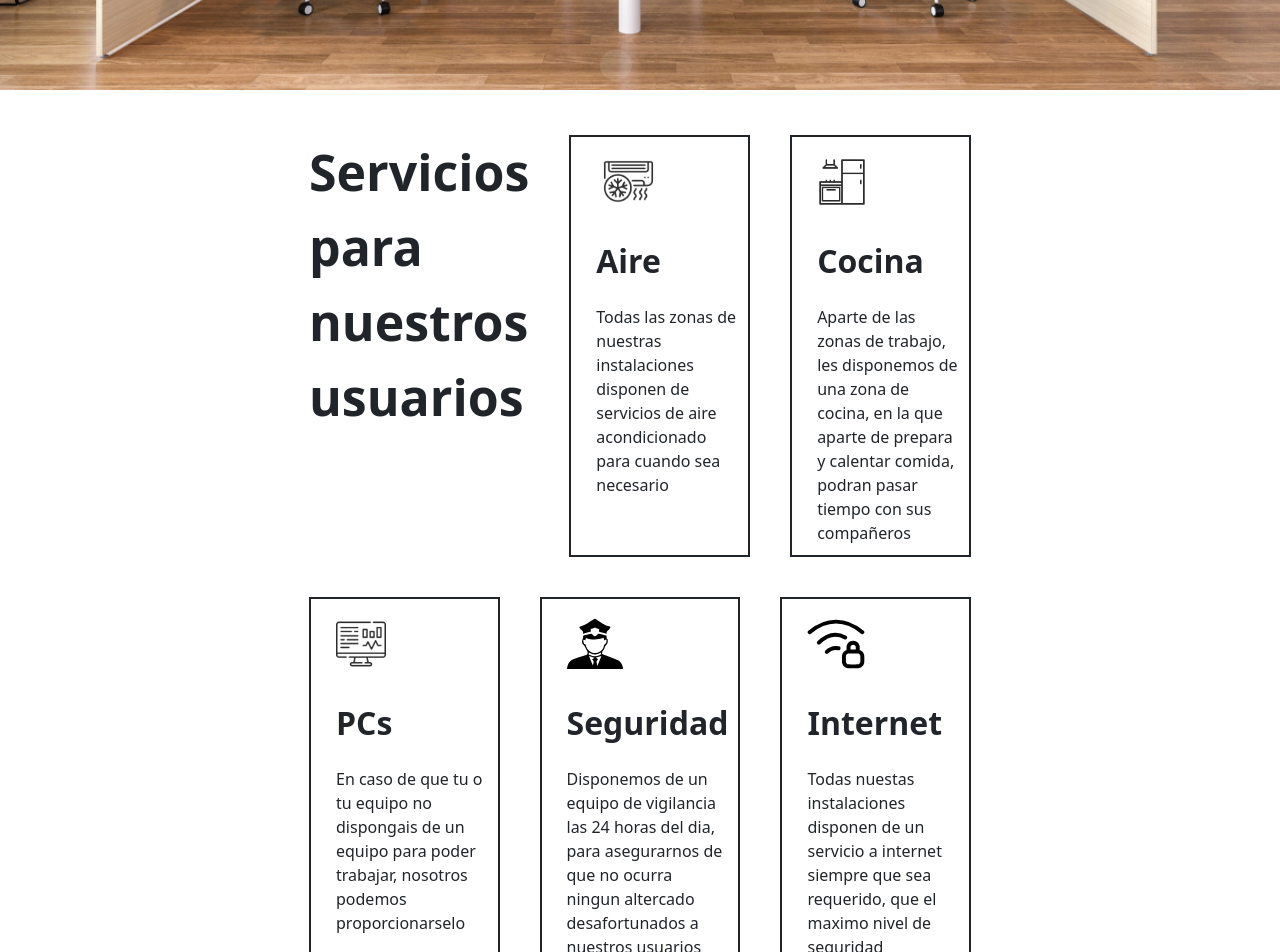
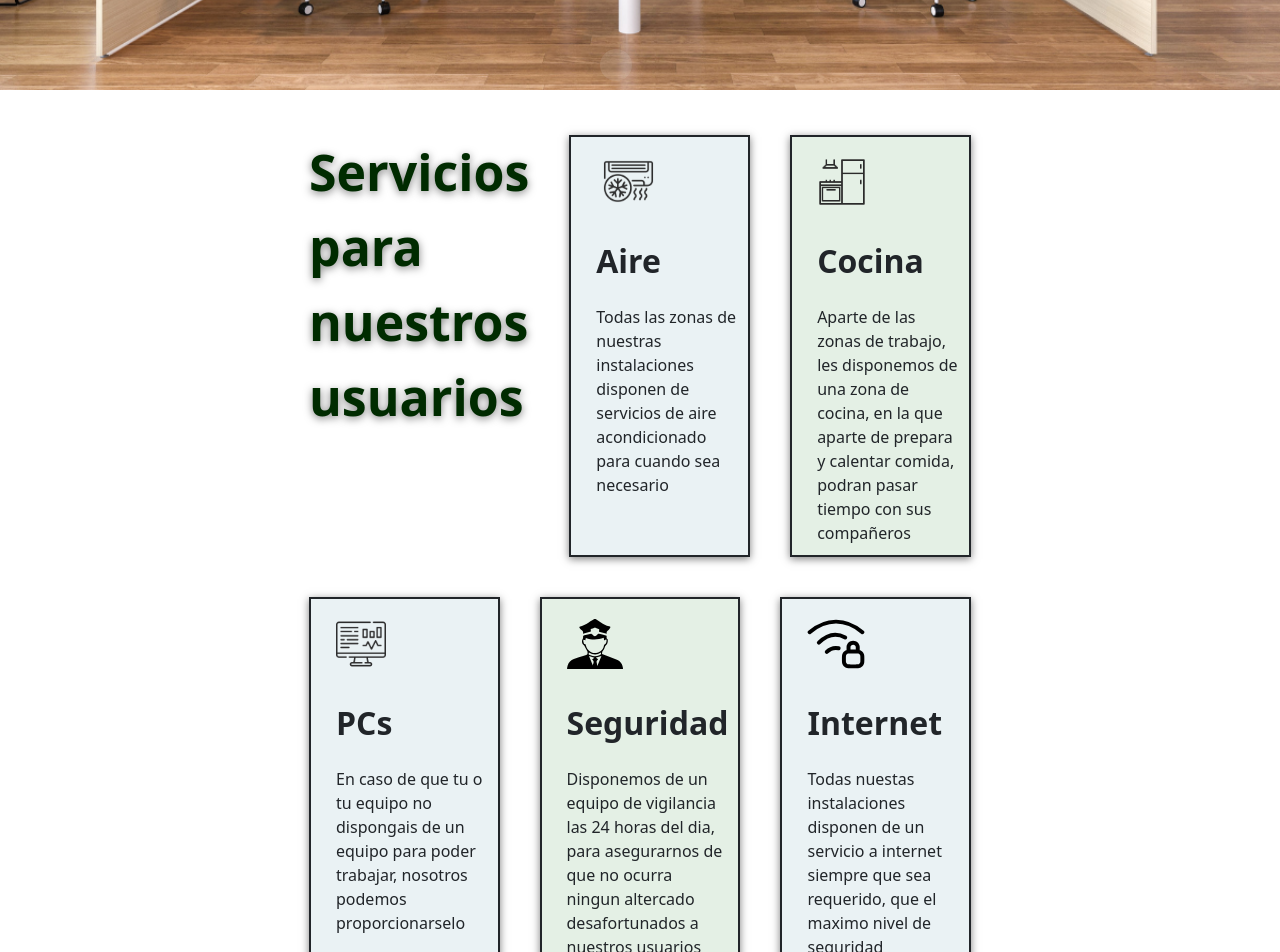
Before and after one commit to nabuin/tfg2daw_3trm_front, a Vue app: page /home in a window 1280 px wide. Shown: the part 760-1712 px from the top of the page. Built offline with nearby package versions, Linux system fonts and the light colour scheme; the HTML template or start-up script is replaced by a standard one.

Commit message:
implementacion de colores a bloques preexistentes

```diff
--- a/src/components/AdminComponents/AdminReservas.vue
+++ b/src/components/AdminComponents/AdminReservas.vue
@@ -5,7 +5,7 @@
       <div class="header-controls">
         <div class="input-group input-group-sm input-group-inline me-3">
           <span class="input-group-text"><i class="bi bi-search"></i></span>
-          <input type="text" class="form-control ps-0" placeholder="Buscar reserva..." v-model="searchQuery">
+          <input type="text" class="form-control ps-0" placeholder=" Buscar reserva..." v-model="searchQuery">
         </div>
         </div>
     </div>
@@ -202,6 +202,8 @@ const deleteReservaConfirmed = async (): Promise<void> => {
 .table-responsive {
   overflow-x: auto;
   -webkit-overflow-scrolling: touch;
+
+    padding: 0 25px;
 }
 
 .table {
--- a/src/components/AdminComponents/AdminSalas.vue
+++ b/src/components/AdminComponents/AdminSalas.vue
@@ -19,7 +19,7 @@
         </div>
         <div class="input-group input-group-sm input-group-inline me-3">
           <span class="input-group-text"><i class="bi bi-search"></i></span>
-          <input type="text" class="form-control ps-0" placeholder="Buscar sala..." v-model="searchQuery">
+          <input type="text" class="form-control ps-0" placeholder=" Buscar sala..." v-model="searchQuery">
         </div>
         <button @click="openAddSalaModal" class="btn btn-primary btn-sm" data-bs-toggle="modal" data-bs-target="#salaModal">
           <i class="bi bi-plus me-2"></i>Añadir Sala
@@ -711,6 +711,8 @@ const clearGenerarDisponibilidadesMessage = () => {
 }
 
 .table-responsive {
+
+    padding: 0 25px;
   overflow-x: auto;
   -webkit-overflow-scrolling: touch;
 }
--- a/src/components/AdminComponents/AdminSedes.vue
+++ b/src/components/AdminComponents/AdminSedes.vue
@@ -5,7 +5,7 @@
       <div class="header-controls">
         <div class="input-group input-group-sm input-group-inline me-3">
           <span class="input-group-text"><i class="bi bi-search"></i></span>
-          <input type="text" class="form-control ps-0" placeholder="Buscar sede..." v-model="searchQuery">
+          <input type="text" class="form-control ps-0" placeholder=" Buscar sede..." v-model="searchQuery">
         </div>
         <button @click="openAddSedeModal" class="btn btn-primary btn-sm" data-bs-toggle="modal" data-bs-target="#sedeModal">
           <i class="bi bi-plus me-2"></i>Añadir Sede
@@ -252,6 +252,8 @@ const deleteSedeConfirmed = async () => {
 .table-responsive {
   overflow-x: auto;
   -webkit-overflow-scrolling: touch;
+
+    padding: 0 25px;
 }
 
 .table {
--- a/src/components/AdminComponents/AdminUsuarios.vue
+++ b/src/components/AdminComponents/AdminUsuarios.vue
@@ -15,7 +15,7 @@
 
         <div class="input-group input-group-sm input-group-inline me-3">
           <span class="input-group-text"><i class="bi bi-search"></i></span>
-          <input type="text" class="form-control ps-0" placeholder="Buscar usuario..." v-model="searchQuery">
+          <input type="text" class="form-control ps-0" placeholder=" Buscar usuario..." v-model="searchQuery">
         </div>
         <button @click="openAddUserModal" class="btn btn-primary btn-sm" data-bs-toggle="modal" data-bs-target="#userModal">
           <i class="bi bi-plus me-2"></i>Añadir Usuario
@@ -471,6 +471,8 @@ const handleAddRole = async () => {
 .table-responsive {
   overflow-x: auto;
   -webkit-overflow-scrolling: touch;
+
+    padding: 0 25px;
 }
 
 .table {
--- a/src/components/Home_Servicios.vue
+++ b/src/components/Home_Servicios.vue
@@ -6,15 +6,15 @@
 
       <div class="servicios-block_height-horiz_block">
         <div class="servicios-block_height-horiz-text">
-          <div class="title">Servicios para nuestros usuarios</div>
+          <div class="title tt-svr">Servicios para nuestros usuarios</div>
         </div>
-        <div class="servicios-block_height-horiz-card">
+        <div class="servicios-block_height-horiz-card blue">
           <div class="icon"><img src="../imgs/service/air.svg" alt=""></div>
           <div class="title">Aire</div>
           <div class="text">Todas las zonas de nuestras instalaciones disponen de servicios de aire acondicionado para
             cuando sea necesario</div>
         </div>
-        <div class="servicios-block_height-horiz-card">
+        <div class="servicios-block_height-horiz-card green">
           <div class="icon"><img src="../imgs/service/cocina.svg" alt=""></div>
           <div class="title">Cocina</div>
           <div class="text">Aparte de las zonas de trabajo, les disponemos de una zona de cocina, en la que aparte de
@@ -23,19 +23,19 @@
       </div>
 
       <div class="servicios-block_height-horiz_block">
-        <div class="servicios-block_height-horiz-card">
+        <div class="servicios-block_height-horiz-card blue">
           <div class="icon"><img src="../imgs/service/pcs.svg" alt=""></div>
           <div class="title">PCs</div>
           <div class="text">En caso de que tu o tu equipo no dispongais de un equipo para poder trabajar, nosotros
             podemos proporcionarselo</div>
         </div>
-        <div class="servicios-block_height-horiz-card">
+        <div class="servicios-block_height-horiz-card green">
           <div class="icon"><img src="../imgs/service/seguridad.svg" alt=""></div>
           <div class="title">Seguridad</div>
           <div class="text">Disponemos de un equipo de vigilancia las 24 horas del dia, para asegurarnos de que no
             ocurra ningun altercado desafortunados a nuestros usuarios</div>
         </div>
-        <div class="servicios-block_height-horiz-card">
+        <div class="servicios-block_height-horiz-card blue">
           <div class="icon"><img src="../imgs/service/wifi.svg" alt=""></div>
           <div class="title">Internet</div>
           <div class="text">Todas nuestas instalaciones disponen de un servicio a internet siempre que sea requerido,
@@ -146,4 +146,19 @@
     }
   }
 }
+
+.blue{
+    background-color: #accad440;
+    border-color: #006485;
+    box-shadow: 0px 2px 8px rgba(0, 0, 0, 0.5);
+}
+.green{
+    background: #9fc9a247;
+    box-shadow: 0px 2px 8px rgba(0, 0, 0, 0.5);
+}
+
+.tt-svr{
+    color: #002b00;
+    text-shadow: 0px 2px 8px rgba(0, 0, 0, 0.5);
+}
 </style>
--- a/src/components/Sedes_Mapa.vue
+++ b/src/components/Sedes_Mapa.vue
@@ -12,7 +12,7 @@
       <input
         v-model="busqueda"
         type="text"
-        placeholder="Buscar sede..."
+        placeholder=" Buscar sede..."
         class="buscador"
       />
 
--- a/src/views/UserInfoView.vue
+++ b/src/views/UserInfoView.vue
@@ -679,16 +679,17 @@ const puedeSerCancelada = (rangoHorarioReserva: string): boolean => {
 
 
 .profile-page-wrapper {
-  margin-bottom: 40px;
+  margin-bottom: 40px !important;
   width: 100%;
   max-width: 1200px;
   margin: 0 auto;
-  padding: 20px;
   box-sizing: border-box;
   background-color: #f8f9fa;
-  min-height: 100vh;
   display: flex;
   flex-direction: column;
+      border-radius: 25px;
+    margin-top: 40px;
+    box-shadow: 9px 10px 27px -1px rgba(0, 88, 179, 0.75);
 }
 
 h1 {
@@ -768,7 +769,7 @@ h3 {
   background-color: white;
   border-radius: 8px;
   padding: 20px;
-  box-shadow: 0 2px 10px rgba(0, 0, 0, 0.1);
+  box-shadow: 0 2px 10px #9fc9a094;
 
 }
 
@@ -914,11 +915,12 @@ button {
   background-color: #ffffff;
   border-radius: 8px;
   color: #333;
-  height: 100%;
+  height: 793px;
   display: flex;
   flex-direction: column;
-  max-height: 675px;
   overflow-y: auto;
+
+    box-shadow: 0 2px 10px rgba(159, 201, 160, 0.5803921569);
 }
 
 .user-reservations__title {
```
